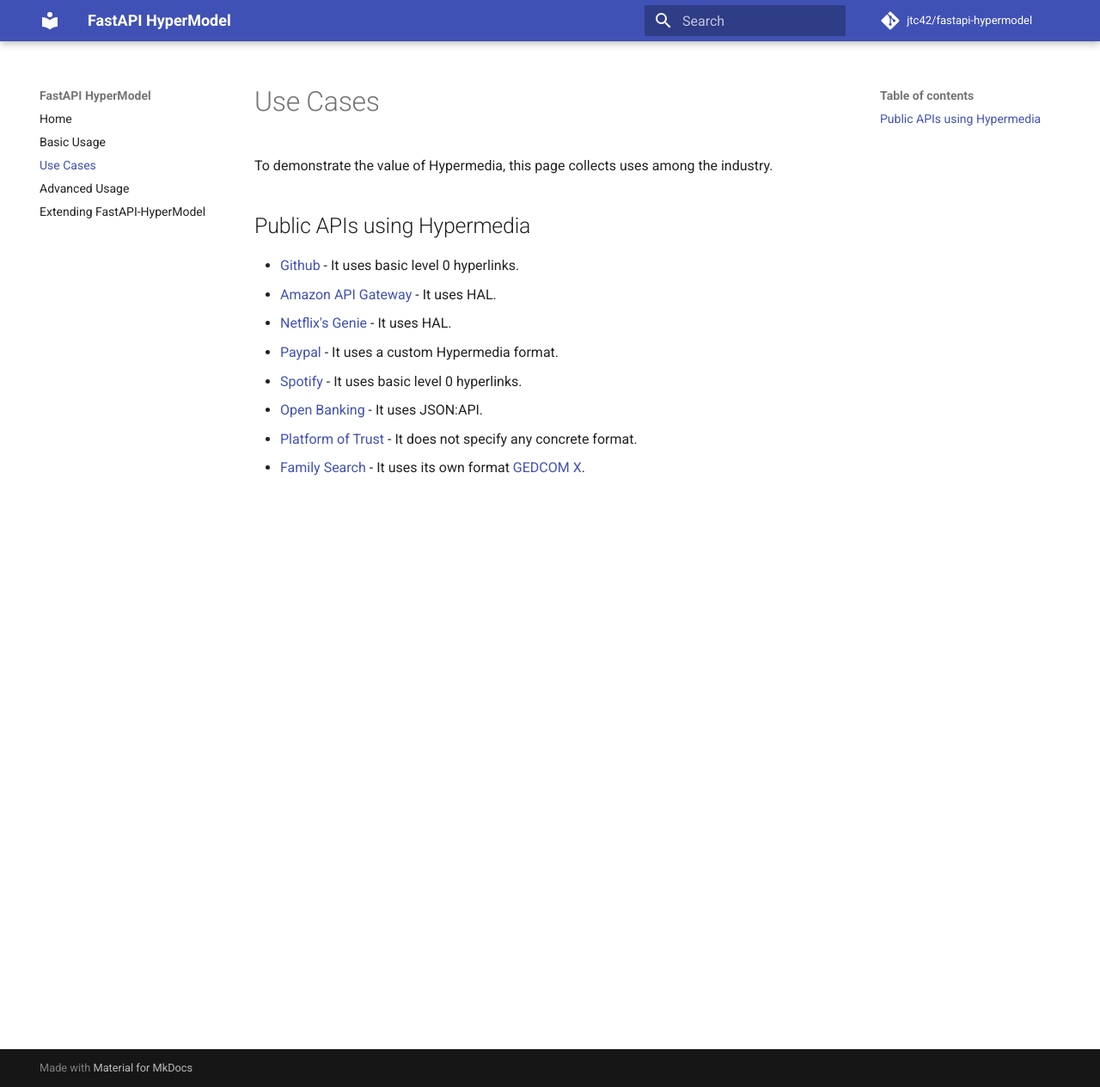
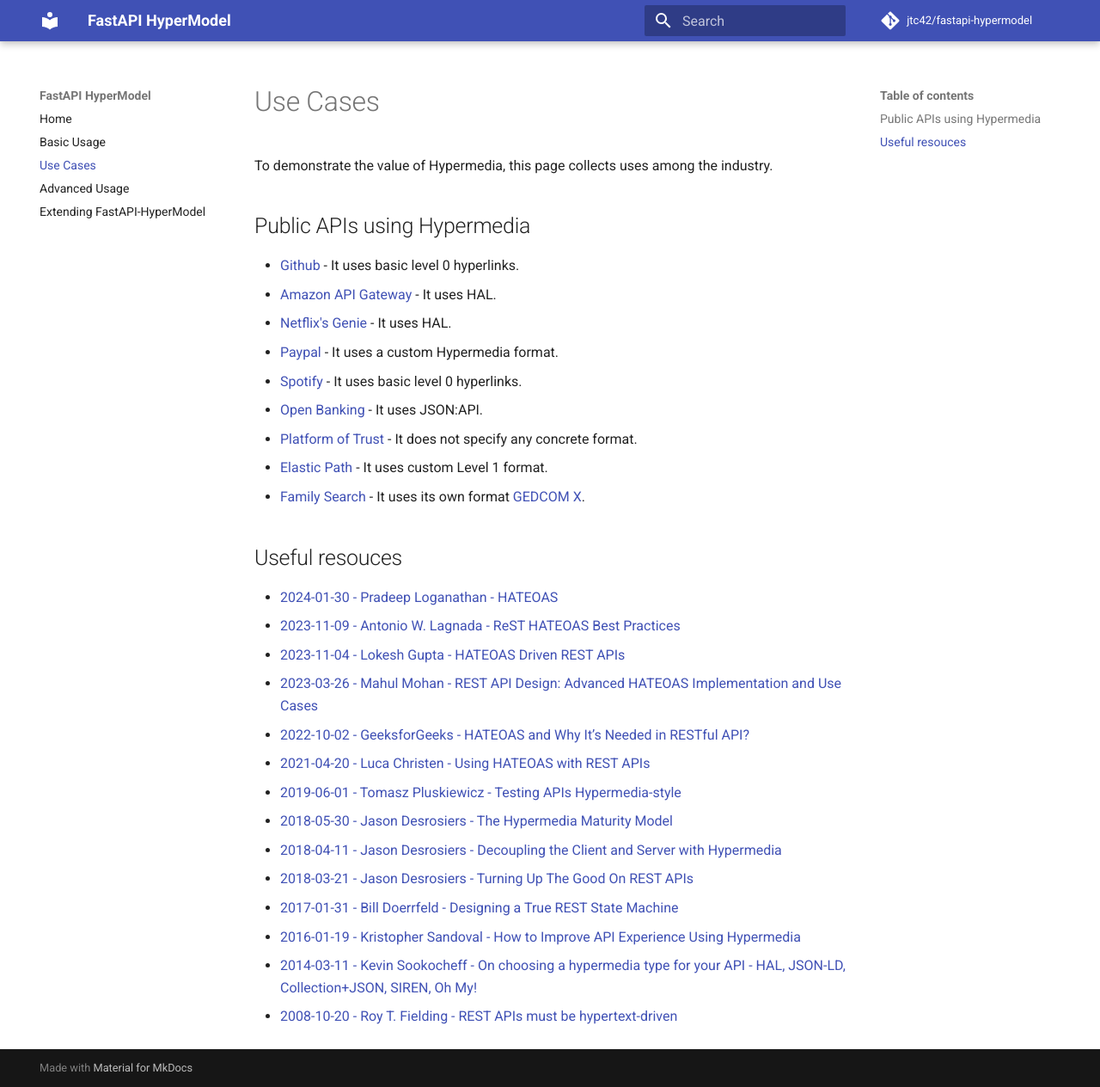
Before and after one commit to jtc42/fastapi-hypermodel, an MkDocs documentation site: the page built from docs/use_cases.md, in a window 1280 px wide and 1264 px high. Shown: the whole window at 86% size. Built offline with MkDocs 1.6.1 and Material for MkDocs 9.7.7, drawn with Linux system fonts in a browser that asks for light colours; comment, search, counter and statistics services are not loaded.

Commit message:
Add useful resources

```diff
--- a/docs/use_cases.md
+++ b/docs/use_cases.md
@@ -13,4 +13,23 @@
 - [Spotify](https://developer.spotify.com/documentation/web-api) - It uses basic level 0 hyperlinks.
 - [Open Banking](https://openbanking.atlassian.net/wiki/spaces/DZ/pages/1077805207/Read+Write+Data+API+Specification+-+v3.1.2) - It uses JSON:API.
 - [Platform of Trust](https://design.oftrust.net/general-guidelines/use-hateoas) - It does not specify any concrete format.
+- [Elastic Path](https://elasticpath.dev/docs) - It uses custom Level 1 format.
 - [Family Search](https://www.familysearch.org/developers/docs/api/resources) - It uses its own format [GEDCOM X](http://gedcomx.org/).
+
+
+## Useful resouces
+
+- [2024-01-30 - Pradeep Loganathan - HATEOAS](https://pradeepl.com/blog/rest/hateoas/)
+- [2023-11-09 - Antonio W. Lagnada - ReST HATEOAS Best Practices](https://www.kapresoft.com/software/2023/11/09/rest-hateoas-best-practices.html)
+- [2023-11-04 - Lokesh Gupta - HATEOAS Driven REST APIs](https://restfulapi.net/hateoas/)
+- [2023-03-26 - Mahul Mohan - REST API Design: Advanced HATEOAS Implementation and Use Cases](https://codedamn.com/news/backend/rest-api-design-advanced-hateoas-implementation)
+- [2022-10-02 - GeeksforGeeks - HATEOAS and Why It’s Needed in RESTful API?](https://www.geeksforgeeks.org/hateoas-and-why-its-needed-in-restful-api/)
+- [2021-04-20 - Luca Christen - Using HATEOAS with REST APIs](https://engineering.3ap.ch/post/using-hateoas-with-rest/)
+- [2019-06-01 - Tomasz Pluskiewicz - Testing APIs Hypermedia-style](https://t-code.pl/blog/2019/06/testing-hypermedia-api/)
+- [2018-05-30 - Jason Desrosiers - The Hypermedia Maturity Model](https://8thlight.com/insights/the-hypermedia-maturity-model)
+- [2018-04-11 - Jason Desrosiers - Decoupling the Client and Server with Hypermedia](https://8thlight.com/insights/decoupling-the-client-and-server-with-hypermedia)
+- [2018-03-21 - Jason Desrosiers - Turning Up The Good On REST APIs](https://8thlight.com/insights/turning-up-the-good-on-rest-apis)
+- [2017-01-31 - Bill Doerrfeld - Designing a True REST State Machine](https://nordicapis.com/designing-a-true-rest-state-machine/)
+- [2016-01-19 - Kristopher Sandoval - How to Improve API Experience Using Hypermedia](https://nordicapis.com/improve-api-experience-using-hypermedia/)
+- [2014-03-11 - Kevin Sookocheff - On choosing a hypermedia type for your API - HAL, JSON-LD, Collection+JSON, SIREN, Oh My!](https://sookocheff.com/post/api/on-choosing-a-hypermedia-format/)
+- [2008-10-20 - Roy T. Fielding - REST APIs must be hypertext-driven](https://roy.gbiv.com/untangled/2008/rest-apis-must-be-hypertext-driven)
```
